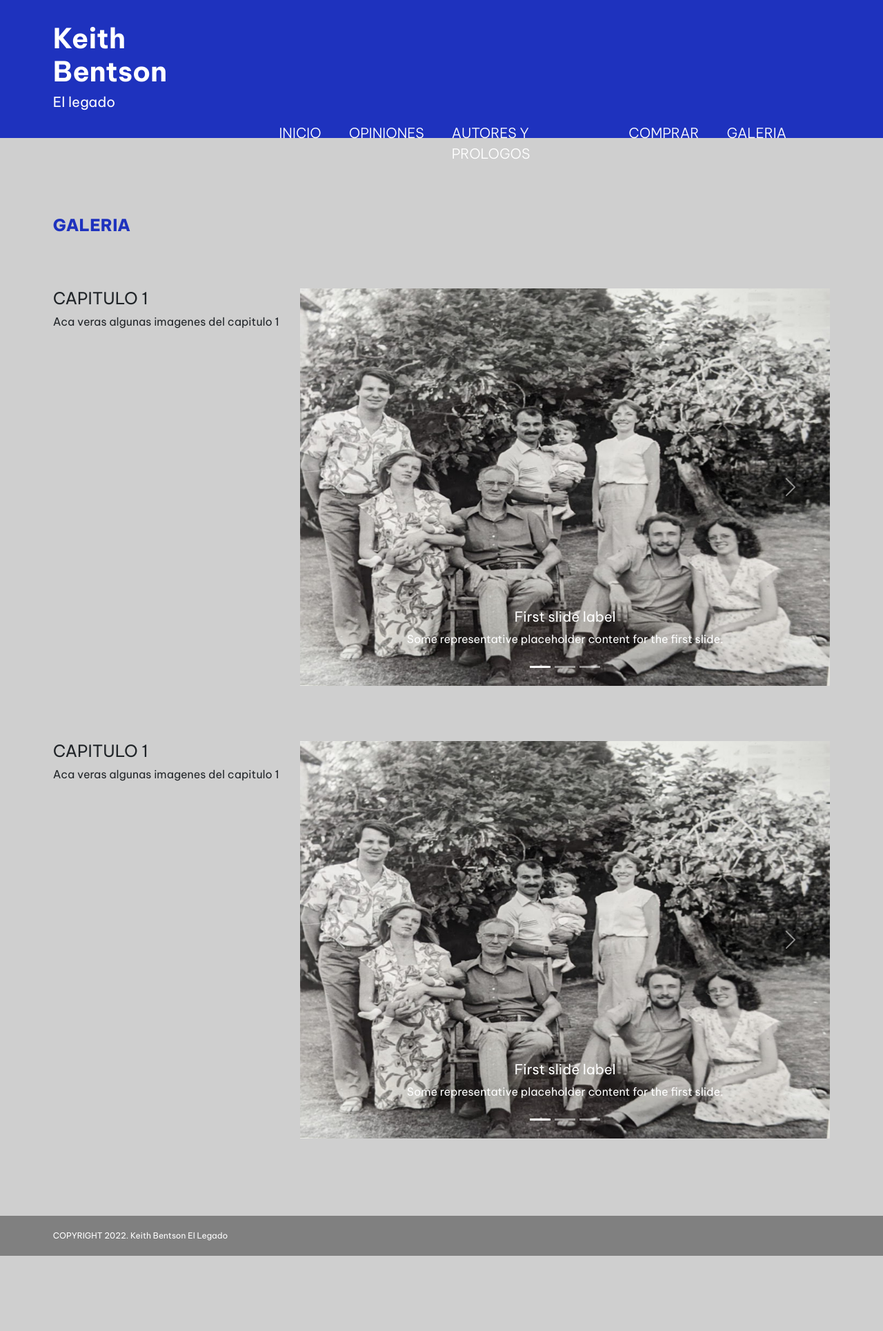
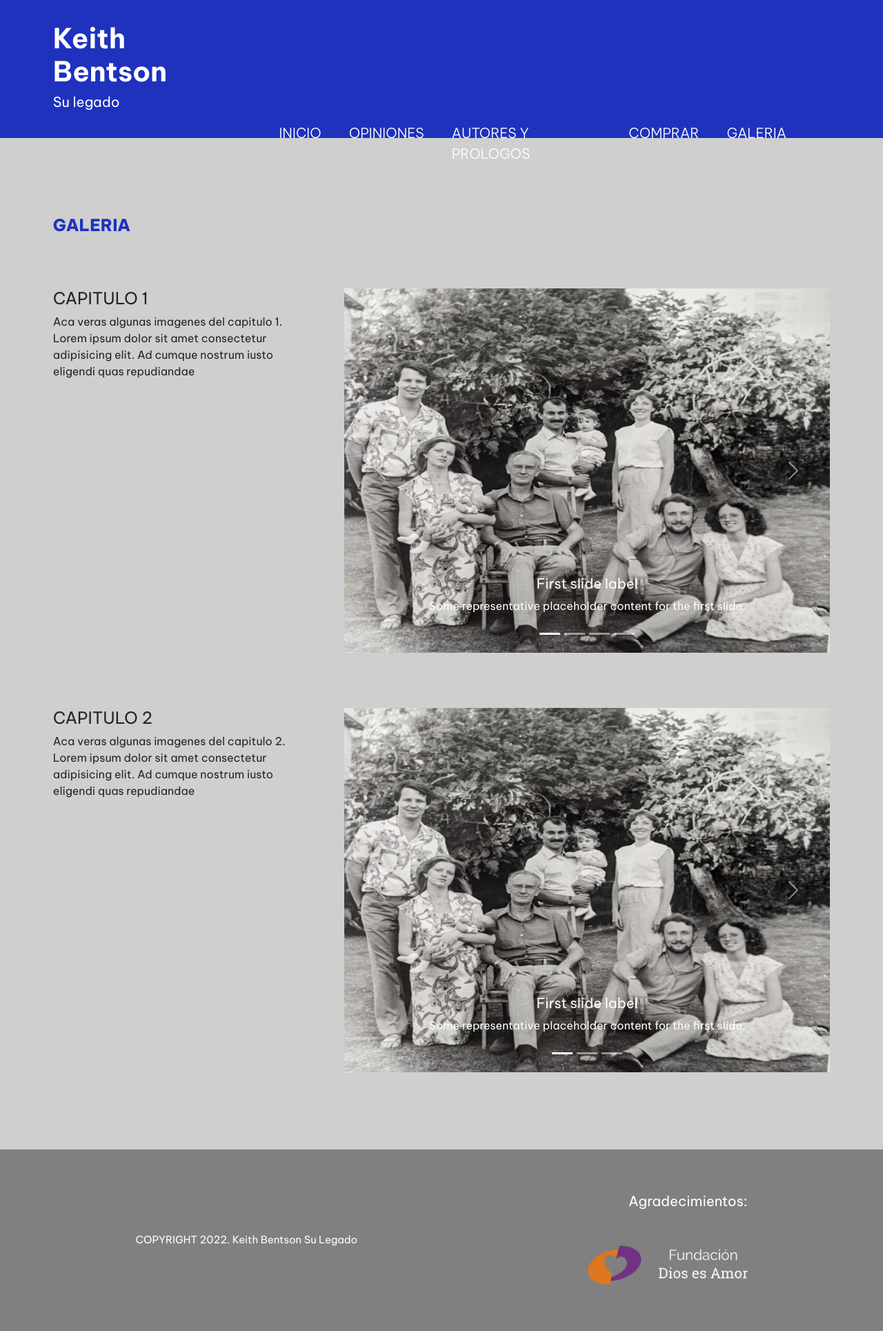
Before and after one commit to Lucasicepeda/Libro-KB-EllLegado, a PHP site: page /pages/galeria.html in a window 1280 px wide. Shown: the whole page at 69% size. Before the commit the page ends 1820 px from the top, so only its background shows below. Run offline with PHP 8.4, Linux system fonts and the light colour scheme.

Commit message:
muchos cambios

```diff
--- a/css/style.css
+++ b/css/style.css
@@ -81,11 +81,19 @@ body.inicio footer {
   color: #FFFFFF;
   display: flex;
   align-items: center;
-  justify-content: flex-start;
+  justify-content: space-around;
+  padding: 5vh 0vw;
 }
 body.inicio footer p {
-  font-size: 12px;
+  font-size: 15px;
   margin: 20px 6vw;
+}
+body.inicio footer .agradecimientos p {
+  font-size: 20px;
+}
+body.inicio footer .agradecimientos img {
+  padding: 3vh 0vw;
+  width: 250px;
 }
 
 body.autores header {
@@ -200,11 +208,19 @@ body.autores footer {
   color: #FFFFFF;
   display: flex;
   align-items: center;
-  justify-content: flex-start;
+  justify-content: space-around;
+  padding: 5vh 0vw;
 }
 body.autores footer p {
-  font-size: 12px;
+  font-size: 15px;
   margin: 20px 6vw;
+}
+body.autores footer .agradecimientos p {
+  font-size: 20px;
+}
+body.autores footer .agradecimientos img {
+  padding: 3vh 0vw;
+  width: 250px;
 }
 
 body.galeria header {
@@ -274,6 +290,9 @@ body.galeria main section h3 {
   font-size: 24px;
   margin: 0vh 0vw 6vw 0vw;
 }
+body.galeria main section .text {
+  margin-right: 3vw;
+}
 body.galeria main section div.Cap1 {
   display: flex;
   justify-content: space-between;
@@ -284,18 +303,143 @@ body.galeria main section div.Cap2 {
   justify-content: space-between;
 }
 body.galeria main section div.carousel.slide {
-  width: 60vw;
+  width: 55vw;
 }
 body.galeria footer {
   background-color: #808080;
   color: #FFFFFF;
   display: flex;
   align-items: center;
-  justify-content: flex-start;
+  justify-content: space-around;
+  padding: 5vh 0vw;
 }
 body.galeria footer p {
-  font-size: 12px;
+  font-size: 15px;
   margin: 20px 6vw;
+}
+body.galeria footer .agradecimientos p {
+  font-size: 20px;
+}
+body.galeria footer .agradecimientos img {
+  padding: 3vh 0vw;
+  width: 250px;
+}
+
+body.opiniones header {
+  height: 25vh;
+  background-color: #1E32BE;
+  color: #FFFFFF;
+  display: flex;
+  justify-content: space-between;
+}
+body.opiniones header div {
+  display: flex;
+  flex-direction: column;
+  justify-content: center;
+  margin-left: 6vw;
+}
+body.opiniones header div h1 {
+  font-size: 40px;
+  font-weight: 700;
+}
+body.opiniones header div h2 {
+  font-size: 20px;
+  font-weight: 400;
+}
+body.opiniones header nav {
+  background-color: #1E32BE;
+  color: #FFFFFF;
+  display: flex;
+  flex-direction: row;
+  justify-content: flex-end;
+}
+body.opiniones header nav ul {
+  display: flex;
+  flex-direction: row;
+  margin-right: 15vh;
+  align-items: flex-end;
+}
+body.opiniones header nav ul li {
+  list-style: none;
+  margin: 0px 20px;
+  font-size: 20px;
+  font-weight: 300;
+  height: 20px;
+  transition: all 0.5s;
+}
+body.opiniones header nav ul li:hover {
+  transform: translateY(-3px);
+  transition: all 0.5s;
+  cursor: pointer;
+}
+body.opiniones header nav ul li a {
+  text-decoration: none;
+  color: #FFFFFF;
+}
+body.opiniones header nav ul li a:visited {
+  text-decoration: none;
+  color: #FFFFFF;
+}
+body.opiniones main section {
+  margin: 5vh 6vw;
+}
+body.opiniones main section h3 {
+  color: #1E32BE;
+  font-weight: 800;
+  font-size: 24px;
+  margin: 14vh 0vw 6vw 0vw;
+}
+body.opiniones main section article {
+  display: flex;
+  flex-direction: column;
+}
+body.opiniones main section article div.card {
+  display: flex;
+  align-items: center;
+  margin: 3vh 0vw;
+}
+body.opiniones main section article div.card img {
+  width: 300px;
+}
+body.opiniones main section article div.card .gradient {
+  position: relative;
+}
+body.opiniones main section article div.card .gradient::after {
+  content: "";
+  position: absolute;
+  top: 0;
+  left: 0;
+  bottom: 0;
+  width: 100%;
+  height: 300px;
+  background-image: linear-gradient(to bottom, rgba(0, 0, 0, 0), rgb(0, 0, 0));
+  opacity: 0.2;
+}
+body.opiniones main section article div.card div.texto {
+  margin: 2vh 5vw;
+}
+body.opiniones main section article div.card div.texto h4 {
+  margin: 2vh 0vw;
+  font-size: 25px;
+}
+body.opiniones footer {
+  background-color: #808080;
+  color: #FFFFFF;
+  display: flex;
+  align-items: center;
+  justify-content: space-around;
+  padding: 5vh 0vw;
+}
+body.opiniones footer p {
+  font-size: 15px;
+  margin: 20px 6vw;
+}
+body.opiniones footer .agradecimientos p {
+  font-size: 20px;
+}
+body.opiniones footer .agradecimientos img {
+  padding: 3vh 0vw;
+  width: 250px;
 }
 
 * {
--- a/pages/galeria.html
+++ b/pages/galeria.html
@@ -12,14 +12,14 @@
     <link href="https://cdn.jsdelivr.net/npm/bootstrap@5.2.0-beta1/dist/css/bootstrap.min.css" rel="stylesheet"
         integrity="sha384-0evHe/X+R7YkIZDRvuzKMRqM+OrBnVFBL6DOitfPri4tjfHxaWutUpFmBp4vmVor" crossorigin="anonymous">
     <link rel="stylesheet" href="../css/style.css" />
-    <title> Keith Bentson - El legado</title>
+    <title> Keith Bentson - Su legado</title>
 </head>
 
 <body class="galeria">
     <header>
         <div>
             <h1>Keith Bentson</h1>
-            <h2>El legado</h2>
+            <h2>Su legado</h2>
         </div>
         <nav>
             <ul>
@@ -37,17 +37,19 @@
             <div class="Cap1">
                 <div class="text">
                     <h4>CAPITULO 1</h4>
-                    <p>Aca veras algunas imagenes del capitulo 1</p>
+                    <p>Aca veras algunas imagenes del capitulo 1. Lorem ipsum dolor sit amet consectetur adipisicing elit. Ad cumque nostrum iusto eligendi quas repudiandae</p>
                 </div>
                 <div class="gal">
-                    <div id="carouselExampleCaptions" class="carousel slide" data-bs-ride="carousel">
+                    <div id="Slide1" class="carousel slide" data-bs-ride="carousel">
                         <div class="carousel-indicators">
-                            <button type="button" data-bs-target="#carouselExampleCaptions" data-bs-slide-to="0"
+                            <button type="button" data-bs-target="#Slide1" data-bs-slide-to="0"
                                 class="active" aria-current="true" aria-label="Slide 1"></button>
-                            <button type="button" data-bs-target="#carouselExampleCaptions" data-bs-slide-to="1"
+                            <button type="button" data-bs-target="#Slide1" data-bs-slide-to="1"
                                 aria-label="Slide 2"></button>
-                            <button type="button" data-bs-target="#carouselExampleCaptions" data-bs-slide-to="2"
+                            <button type="button" data-bs-target="#Slide1"data-bs-slide-to="2"
                                 aria-label="Slide 3"></button>
+                                <button type="button" data-bs-target="#Slide1"data-bs-slide-to="3"
+                                aria-label="Slide 4"></button>
                         </div>
                         <div class="carousel-inner">
                             <div class="carousel-item active">
@@ -71,13 +73,20 @@
                                     <p class="bootstrap">Some representative placeholder content for the third slide.</p>
                                 </div>
                             </div>
+                            <div class="carousel-item">
+                                <img src="../img/Galerias/Cap1/Foto4.jpg" class="d-block w-100" alt="...">
+                                <div class="carousel-caption d-none d-md-block">
+                                    <h5>Cuarto slide label</h5>
+                                    <p class="bootstrap">Some representative placeholder content for the third slide.</p>
+                                </div>
+                            </div>
                         </div>
-                        <button class="carousel-control-prev" type="button" data-bs-target="#carouselExampleCaptions"
+                        <button class="carousel-control-prev" type="button" data-bs-target="#Slide1"
                             data-bs-slide="prev">
                             <span class="carousel-control-prev-icon" aria-hidden="true"></span>
                             <span class="visually-hidden">Previous</span>
                         </button>
-                        <button class="carousel-control-next" type="button" data-bs-target="#carouselExampleCaptions"
+                        <button class="carousel-control-next" type="button" data-bs-target="#Slide1"
                             data-bs-slide="next">
                             <span class="carousel-control-next-icon" aria-hidden="true"></span>
                             <span class="visually-hidden">Next</span>
@@ -87,17 +96,17 @@
             </div>
             <div class="Cap2">
                 <div class="text">
-                    <h4>CAPITULO 1</h4>
-                    <p>Aca veras algunas imagenes del capitulo 1</p>
+                    <h4>CAPITULO 2</h4>
+                    <p>Aca veras algunas imagenes del capitulo 2. Lorem ipsum dolor sit amet consectetur adipisicing elit. Ad cumque nostrum iusto eligendi quas repudiandae</p>
                 </div>
                 <div class="gal">
-                    <div id="carouselExampleCaptions" class="carousel slide" data-bs-ride="carousel">
+                    <div id="Slide2" class="carousel slide" data-bs-ride="carousel">
                         <div class="carousel-indicators">
-                            <button type="button" data-bs-target="#carouselExampleCaptions" data-bs-slide-to="0"
+                            <button type="button" data-bs-target="#Slide2" data-bs-slide-to="0"
                                 class="active" aria-current="true" aria-label="Slide 1"></button>
-                            <button type="button" data-bs-target="#carouselExampleCaptions" data-bs-slide-to="1"
+                            <button type="button" data-bs-target="#Slide2" data-bs-slide-to="1"
                                 aria-label="Slide 2"></button>
-                            <button type="button" data-bs-target="#carouselExampleCaptions" data-bs-slide-to="2"
+                            <button type="button" data-bs-target="#Slide2" data-bs-slide-to="2"
                                 aria-label="Slide 3"></button>
                         </div>
                         <div class="carousel-inner">
@@ -123,12 +132,12 @@
                                 </div>
                             </div>
                         </div>
-                        <button class="carousel-control-prev" type="button" data-bs-target="#carouselExampleCaptions"
+                        <button class="carousel-control-prev" type="button" data-bs-target="#Slide2"
                             data-bs-slide="prev">
                             <span class="carousel-control-prev-icon" aria-hidden="true"></span>
                             <span class="visually-hidden">Previous</span>
                         </button>
-                        <button class="carousel-control-next" type="button" data-bs-target="#carouselExampleCaptions"
+                        <button class="carousel-control-next" type="button" data-bs-target="#Slide2"
                             data-bs-slide="next">
                             <span class="carousel-control-next-icon" aria-hidden="true"></span>
                             <span class="visually-hidden">Next</span>
@@ -139,7 +148,13 @@
         </section>
     </main>
     <footer>
-        <p>COPYRIGHT 2022. Keith Bentson El Legado</p>
+        <div class="copyright">
+            <p>COPYRIGHT 2022. Keith Bentson Su Legado</p>
+        </div>
+        <div class="agradecimientos">
+            <p>Agradecimientos:</p>
+            <a href="https://www.diosesamorfundacion.com/" target="_blank"><img src="../img/Agradecimientos/FundDiosEsAmor.png" alt=""></a>
+        </div>
     </footer>
     <script src="https://cdn.jsdelivr.net/npm/@popperjs/core@2.11.5/dist/umd/popper.min.js" integrity="sha384-Xe+8cL9oJa6tN/veChSP7q+mnSPaj5Bcu9mPX5F5xIGE0DVittaqT5lorf0EI7Vk" crossorigin="anonymous"></script>
     <script src="https://cdn.jsdelivr.net/npm/bootstrap@5.2.0-beta1/dist/js/bootstrap.min.js" integrity="sha384-kjU+l4N0Yf4ZOJErLsIcvOU2qSb74wXpOhqTvwVx3OElZRweTnQ6d31fXEoRD1Jy" crossorigin="anonymous"></script>
--- a/scss/_mixings.scss
+++ b/scss/_mixings.scss
@@ -68,10 +68,20 @@
     color: #FFFFFF;
     display: flex;
     align-items: center;
-    justify-content: flex-start;
+    justify-content: space-around;
+    padding: 5vh 0vw;
 
     p {
-        font-size: 12px;
+        font-size: 15px;
         margin: 20px 6vw;
     }
+    .agradecimientos{
+        p{
+            font-size: 20px;
+        }
+        img{
+            padding: 3vh 0vw;
+            width: 250px;
+        }
+    }
 }
--- a/scss/_pag-galeria.scss
+++ b/scss/_pag-galeria.scss
@@ -16,6 +16,9 @@ body.galeria{
                 font-size: 24px;
                 margin: 0vh 0vw 6vw 0vw;
             }
+            .text{
+                margin-right: 3vw;
+            }
             div.Cap1{
                 display: flex;
                 justify-content: space-between;
@@ -26,7 +29,7 @@ body.galeria{
                 justify-content: space-between;
             }
             div.carousel.slide{
-                width: 60vw;
+                width: 55vw;
             }
         }
     }
--- a/scss/_pagopiniones.scss
+++ /dev/null
@@ -1,2 +0,0 @@
-*{
-}
--- a/scss/style.scss
+++ b/scss/style.scss
@@ -3,6 +3,7 @@
 @import '_pag-inicio.scss';
 @import '_pag-autores.scss';
 @import '_pag-galeria.scss';
+@import '_pag-opiniones.scss';
 
 
 * {
```
Also changed, not shown: index.html (+9 -3 lines), pages/autoresyprologo.html (+9 -3 lines), pages/comprar.html (+9 -3 lines), pages/opiniones.html (+43 -16 lines), scss/_pag-opiniones.scss (added, +54 -0 lines), img/Agradecimientos/FundDiosEsAmor.png (added), img/Galerias/Cap1/Foto4.jpg (added), 1 other file.
